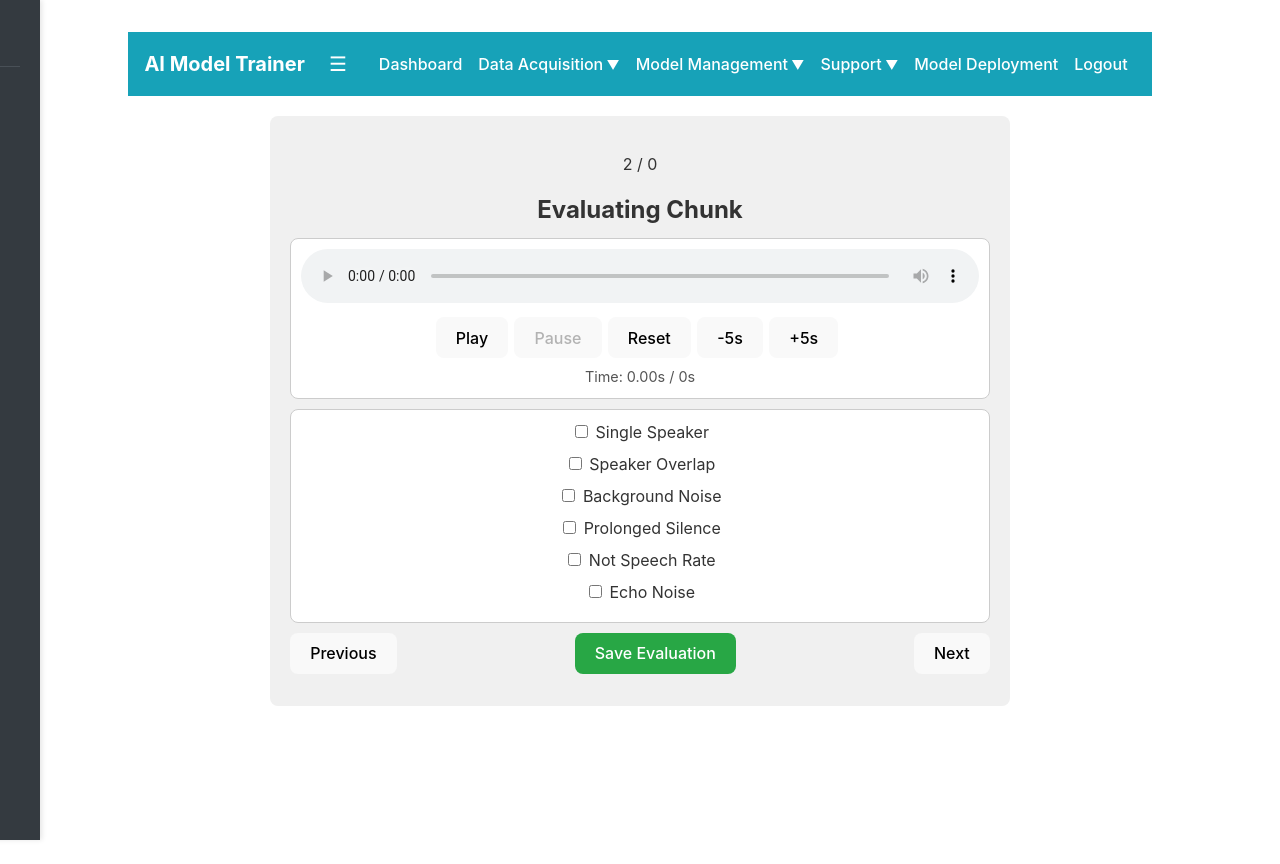
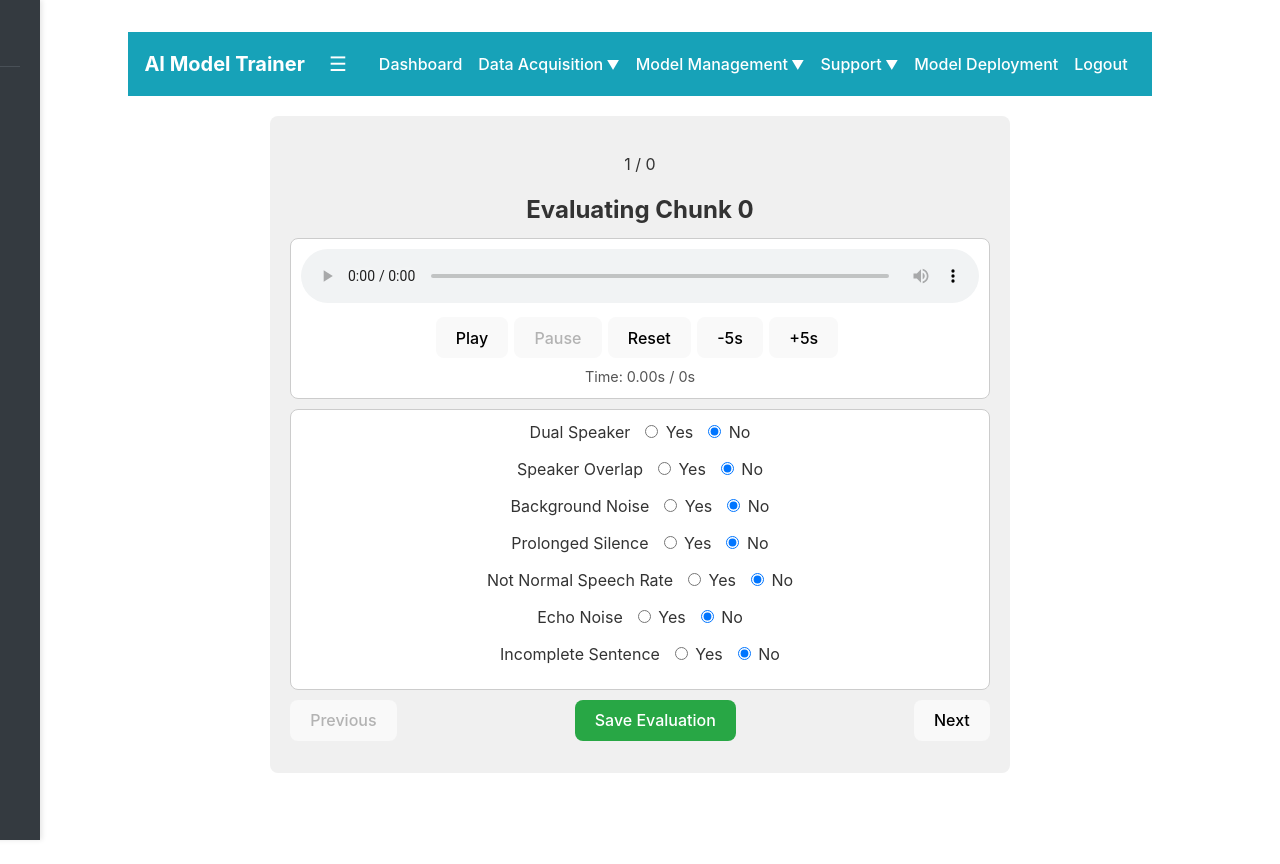
Before and after one commit to openchlai/aitrainer, a Vue app: page /post-eval/evaluate/1 in a window 1280 px wide. Built offline with nearby package versions, Linux system fonts and the light colour scheme; sample sign-in values are in the browser's storage.

Commit message:
updated vue screens

```diff
--- a/src/components/AudioList.vue
+++ b/src/components/AudioList.vue
@@ -12,7 +12,7 @@
         <!-- Audio Cards -->
         <div class="audio-list">
             <div v-for="(audio, index) in sortedAudios" :key="audio.id" class="audio-card">
-                <p>{{ "audio_" + audio.id }}</p>
+                <p>{{ "audio_" + index }}</p>
                 <button class="review-btn" @click="openAudioPlayerScreen(index)">
                     Review
                 </button>
--- a/src/components/ChunkEvalScreen.vue
+++ b/src/components/ChunkEvalScreen.vue
@@ -1,20 +1,16 @@
 <template>
     <div class="audio-screen">
-        <!-- Top Bar -->
         <div class="top-bar">
-            <!-- Show chunk index + total -->
             <p>{{ currentIndex + 1 }} / {{ totalChunks }}</p>
-            <h2>Evaluating Chunk {{ currentChunk.id }}</h2>
+            <h2>Evaluating Chunk {{ currentIndex }}</h2>
         </div>
 
-        <!-- Chunk Player -->
         <div class="audio-container">
             <audio ref="audioPlayer" class="audio-player" controls>
                 <source :src="audioSrc" type="audio/wav" />
                 Your browser does not support the audio element.
             </audio>
 
-            <!-- Playback Controls -->
             <div class="playback-buttons">
                 <button @click="playChunk" :disabled="isPlaying">Play</button>
                 <button @click="pauseChunk" :disabled="!isPlaying">Pause</button>
@@ -23,35 +19,25 @@
                 <button @click="skipChunk(5)">+5s</button>
             </div>
 
-            <!-- Current Time Display -->
             <div class="current-time">
                 Time: {{ currentTime.toFixed(2) }}s / {{ currentChunk.duration || 0 }}s
             </div>
         </div>
 
-        <!-- Evaluation Checkboxes -->
         <div class="evaluation-box">
+            <div v-for="(item, key) in evaluationOptions" :key="key" class="radio-group">
+                <label>{{ item.label }}</label>
+                <div class="radio-buttons">
                     <label>
-                <input type="checkbox" v-model="evaluation_payload.single_speaker" /> Single Speaker
+                        <input type="radio" :value="true" v-model="evaluation_payload[key]" /> Yes
                     </label>
                     <label>
-                <input type="checkbox" v-model="evaluation_payload.speaker_overlap" /> Speaker Overlap
-            </label>
-            <label>
-                <input type="checkbox" v-model="evaluation_payload.background_noise" /> Background Noise
-            </label>
-            <label>
-                <input type="checkbox" v-model="evaluation_payload.prolonged_silence" /> Prolonged Silence
-            </label>
-            <label>
-                <input type="checkbox" v-model="evaluation_payload.Not_Speech_Rate" /> Not Speech Rate
-            </label>
-            <label>
-                <input type="checkbox" v-model="evaluation_payload.echo_noise" /> Echo Noise
+                        <input type="radio" :value="false" v-model="evaluation_payload[key]" /> No
                     </label>
                 </div>
+            </div>
+        </div>
 
-        <!-- Save Button -->
         <div class="action-buttons">
             <button @click="goPrevious" :disabled="currentIndex === 0">Previous</button>
             <button @click="saveEvaluation" class="save-button">Save Evaluation</button>
@@ -61,146 +47,140 @@
 </template>
 
 <script setup>
-import { ref, computed, watch, onMounted, nextTick } from 'vue'
-import { useRoute } from 'vue-router'
-import apiClient from '@/utils/axios'
-
-// Pinia store
-import { useCaseStore } from '../stores/caseStore.js'
+import { ref, computed, watch, onMounted, nextTick, reactive } from 'vue';
+import { useRoute } from 'vue-router';
+import apiClient from '@/utils/axios';
+import { useCaseStore } from '../stores/caseStore.js';
 import { useToast } from 'vue-toastification';
 
 const toast = useToast();
+const caseStore = useCaseStore();
+const route = useRoute();
 
+const currentIndex = ref(0);
+const audioPlayer = ref(null);
+const isPlaying = ref(false);
+const currentTime = ref(0);
 
-const caseStore = useCaseStore()
-const route = useRoute()
+const evaluationOptions = {
+    dual_speaker: { label: "Dual Speaker" },
+    speaker_overlap: { label: "Speaker Overlap" },
+    background_noise: { label: "Background Noise" },
+    prolonged_silence: { label: "Prolonged Silence" },
+    not_normal_speech_rate: { label: "Not Normal Speech Rate" },
+    echo_noise: { label: "Echo Noise" },
+    incomplete_sentence: { label: "Incomplete Sentence" },
+};
 
-// The base API if needed
-// const API_BASE_URL = 'http://127.0.0.1:8000'
+const evaluation_payload = reactive({});
 
-// The current chunk index in the store’s list
-const currentIndex = ref(0)
-
-// Chunk playback
-const audioPlayer = ref(null)
-const isPlaying = ref(false)
-const currentTime = ref(0)
-
-// Evaluation data
-const evaluation_payload = ref({
-    single_speaker: false,
-    speaker_overlap: false,
-    background_noise: false,
-    prolonged_silence: false,
-    Not_Speech_Rate: false,
-    echo_noise: false,
-})
-
-// On mount, parse the :startIndex from route
-onMounted(() => {
-    const idx = parseInt(route.params.startIndex, 10)
-    currentIndex.value = Number.isNaN(idx) ? 0 : idx
-})
-
-const audioList = computed(() => caseStore.audioList)
-const currentChunk = computed(() => audioList.value[currentIndex.value] || {})
-const totalChunks = computed(() => audioList.value.length)
-
-// Build the audio src
-const audioSrc = computed(() => {
-    if (!currentChunk.value.chunk_file) return ''
-    return currentChunk.value.chunk_file
-})
-
-// Whenever we switch chunks, reset playback & evaluation data
-watch(currentChunk, async () => {
-    isPlaying.value = false
-    currentTime.value = 0
-    evaluation_payload.value = {
-        single_speaker: false,
-        speaker_overlap: false,
-        background_noise: false,
-        prolonged_silence: false,
-        Not_Speech_Rate: false,
-        echo_noise: false,
+for (const key in evaluationOptions) {
+    evaluation_payload[key] = false;
 }
 
-    await nextTick()
+const audioList = computed(() => caseStore.audioList);
+const currentChunk = computed(() => audioList.value[currentIndex.value] || {});
+const totalChunks = computed(() => audioList.value.length);
+const audioSrc = computed(() => currentChunk.value.chunk_file || '');
+
+let evaluationStartTime = null;
+
+onMounted(() => {
+    const absoluteIndex = parseInt(route.params.absoluteIndex);
+    if (audioList.value && audioList.value.length > absoluteIndex) {
+        currentIndex.value = Number.isNaN(absoluteIndex) ? 0 : absoluteIndex;
+        evaluationStartTime = new Date(); // Capture start time
+    } else {
+        console.log(audioList.value.length);
+        console.error("Invalid audio index or audio list not loaded.");
+    }
+});
+
+watch(currentChunk, async () => {
+    isPlaying.value = false;
+    currentTime.value = 0;
+    for (const key in evaluation_payload) {
+        evaluation_payload[key] = false;
+    }
+    await nextTick();
     if (audioPlayer.value) {
-        audioPlayer.value.load()
+        audioPlayer.value.load();
     }
-})
+    evaluationStartTime = new Date(); // reset start time on chunk change
+});
 
-// Watch audioPlayer to update currentTime
 watch(audioPlayer, (player) => {
-    if (!player) return
+    if (!player) return;
+    player.ontimeupdate = () => {
+        currentTime.value = player.currentTime;
+    };
+    player.onplay = () => {
+        isPlaying.value = true;
+    };
+    player.onpause = () => {
+        isPlaying.value = false;
+    };
+});
 
-    player.ontimeupdate = () => {
-        currentTime.value = player.currentTime
-    }
-    player.onplay = () => {
-        isPlaying.value = true
-    }
-    player.onpause = () => {
-        isPlaying.value = false
-    }
-})
-
-// Playback methods
 function playChunk() {
-    if (audioPlayer.value) audioPlayer.value.play()
-}
-function pauseChunk() {
-    if (audioPlayer.value) audioPlayer.value.pause()
-}
-function resetChunk() {
-    if (!audioPlayer.value) return
-    audioPlayer.value.currentTime = 0
-    isPlaying.value = false
-    audioPlayer.value.pause()
-}
-function skipChunk(seconds) {
-    if (!audioPlayer.value) return
-    const newTime = audioPlayer.value.currentTime + seconds
-    const duration = audioPlayer.value.duration || 0
-    audioPlayer.value.currentTime = Math.min(Math.max(newTime, 0), duration)
+    if (audioPlayer.value) audioPlayer.value.play();
 }
 
-// Save evaluation
+function pauseChunk() {
+    if (audioPlayer.value) audioPlayer.value.pause();
+}
+
+function resetChunk() {
+    if (!audioPlayer.value) return;
+    audioPlayer.value.currentTime = 0;
+    isPlaying.value = false;
+    audioPlayer.value.pause();
+}
+
+function skipChunk(seconds) {
+    if (!audioPlayer.value) return;
+    const newTime = audioPlayer.value.currentTime + seconds;
+    const duration = audioPlayer.value.duration || 0;
+    audioPlayer.value.currentTime = Math.min(Math.max(newTime, 0), duration);
+}
+
 async function saveEvaluation() {
-    if (!currentChunk.value.id) return;
+    if (!currentChunk.value.unique_id) return;
+
+    const evaluationEndTime = new Date();
+    const evaluationDuration = new Date(evaluationEndTime - evaluationStartTime);
 
     const payload = {
-        ...evaluation_payload.value,
+        ...evaluation_payload,
         is_evaluated: true,
+        evaluation_start: evaluationStartTime.toISOString(),
+        evaluation_end: evaluationEndTime.toISOString(),
+        evaluation_duration: evaluationDuration.toISOString().substr(11, 8), // Format duration as HH:MM:SS
     };
 
     try {
-        const resp = await apiClient.post(`/transcriptions/evaluate-chunk/${currentChunk.value.id}/`, payload);
-
-        // Handle the response
+        const resp = await apiClient.post(`/transcriptions/audio-chunks/${currentChunk.value.unique_id}/evaluate/`, payload);
         if (resp.data.created) {
-            toast.success(`Chunk ${currentChunk.value.id} saved successfully! Evaluation ID: ${resp.data.evaluation_id}`);
-            // goNext();
+            console.log(resp.data.evaluation);
+            toast.success(`Chunk ${currentIndex.value} saved successfully! Evaluation ID: ${resp.data}`);
         } else {
-            toast.success(`Chunk ${currentChunk.value.id} updated successfully! Evaluation ID: ${resp.data.evaluation_id}`);
-            // goNext();
+            toast.success(`Chunk ${currentIndex.value} updated successfully! Evaluation ID: ${resp.data}`);
         }
     } catch (err) {
         console.error('Error saving evaluation:', err);
-        toast.error(`Could not save evaluation for chunk ${currentChunk.value.id}. Please try again.`);
+        toast.error(`Could not save evaluation for chunk ${currentIndex.value}. Please try again.`);
     }
 }
 
-// Navigation
 function goNext() {
     if (currentIndex.value < audioList.value.length - 1) {
-        currentIndex.value++
+        currentIndex.value++;
     }
 }
+
 function goPrevious() {
     if (currentIndex.value > 0) {
-        currentIndex.value--
+        currentIndex.value--;
     }
 }
 </script>
@@ -262,8 +242,8 @@ function goPrevious() {
 }
 
 .evaluation-box label {
-    display: block;
-    margin-bottom: 8px;
+    display: inline-block;
+    margin-bottom: 5px;
 }
 
 /* Action Buttons */
@@ -283,4 +263,18 @@ function goPrevious() {
     cursor: not-allowed;
     background: #b2debd;
 }
+
+.radio-group {
+    margin-bottom: 8px; /* Space between radio groups */
+}
+
+.radio-buttons {
+    display: inline-flex;  /* Arrange radio buttons horizontally */
+    gap: 10px; /* Space between Yes/No buttons */
+    margin-left: 10px; /* Indent the radio buttons */
+}
+
+.radio-buttons label {
+    display: inline-block; /* Makes labels behave like inline elements */
+}
 </style>
--- a/src/router/index.js
+++ b/src/router/index.js
@@ -51,7 +51,7 @@ const routes = [
     component: () => import('../components/ChunkList.vue'),
     meta: { requiresAuth: true },
   },
-  { path: '/post-eval/evaluate/:startIndex',
+  { path: '/post-eval/evaluate/:absoluteIndex',
     name: 'ChunkEvaluationScreen',
     component: () => import('../components/ChunkEvalScreen.vue'),
     meta: { requiresAuth: true },
```
Also changed, not shown: src/components/AudioScreen.vue (+10 -11 lines), src/components/ChunkList.vue (+14 -10 lines). Lines whose indentation alone changed are shown as unchanged.
